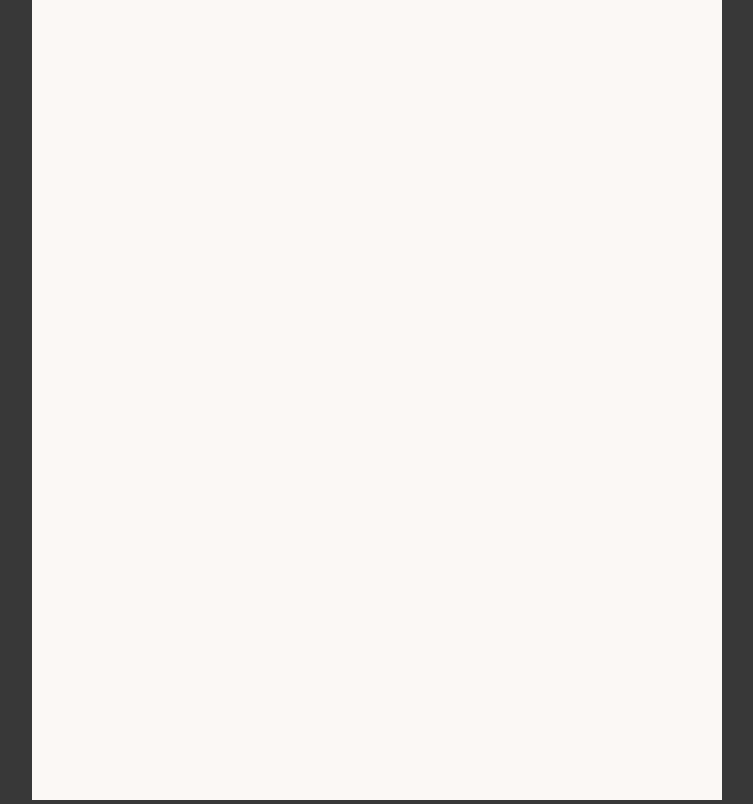
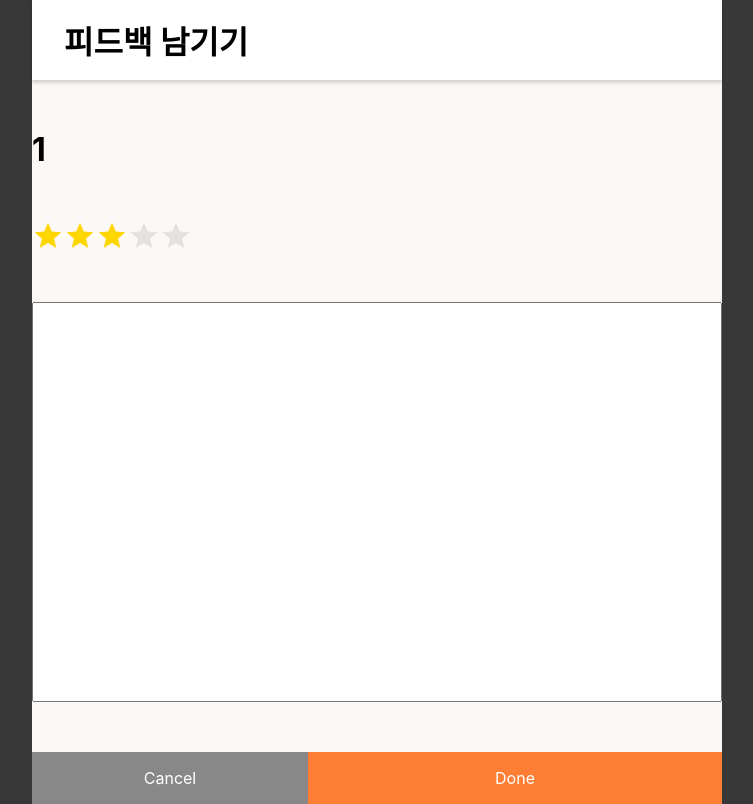
Before and after one commit to seonjakim/42feedback_front, a React (Vite) app: page /cadet/1/1/1/feedback/1 in a window 1280 px wide. Before the commit this address had no page. Shown: the whole page, without its empty margins (263-1016 px from the left). Built offline with nearby package versions, Linux system fonts and the light colour scheme.

Commit message:
api chages

```diff
--- a/src/App.jsx
+++ b/src/App.jsx
@@ -21,7 +21,7 @@ function App() {
           <Route path="/cadet" element={<CadetMain />} />
           <Route path="/cadet/:id" element={<TeamMember />} />
           <Route
-            path="/cadet/:projectId/:id/feedback/:login"
+            path="/cadet/:cadetId/:projectId/:id/feedback/:login"
             element={<Feedback />}
           />
         </Routes>
--- a/src/pages/cadet/Feedback.jsx
+++ b/src/pages/cadet/Feedback.jsx
@@ -6,11 +6,12 @@ import CancelDoneButton from '../../components/buttons/CancelDoneButton'
 import MessageModal from '../../components/modal/MessageModal'
 import { StyledStar } from './components/StyledInputRange'
 import { isEmpty, fetchPost } from '../../library/index'
+
 const Feedback = () => {
   const history = useNavigate()
-  const { id, projectId, login } = useParams()
+  const { cadetId, id, projectId, login } = useParams()
   const [feedbackDetails, setFeedbackDetails] = React.useState({
-    evalUserId: 2,
+    evalUserId: cadetId,
     appraisedUserId: id,
     message: '',
     star: 3,
--- a/src/pages/cadet/TeamMember.jsx
+++ b/src/pages/cadet/TeamMember.jsx
@@ -20,7 +20,7 @@ const TeamMember = () => {
           <div style={{ margin: '4px 8px' }} key={index}>
             <CadetCard
               member={member}
-              url={`/cadet/${id}/${member.userId}/feedback/${member.login}`}
+              url={`/cadet/${teamMember.userId}/${id}/${member.userId}/feedback/${member.login}`}
             />
           </div>
         ))}
```
